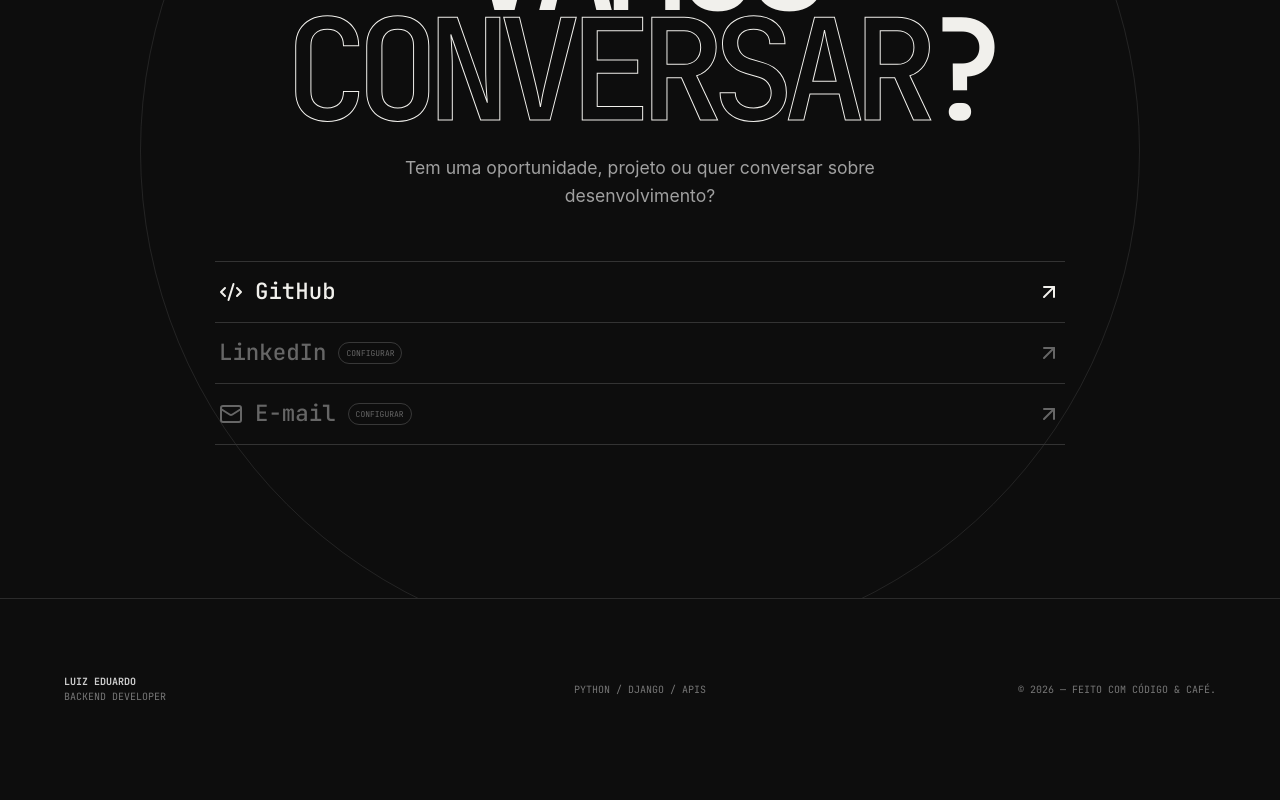
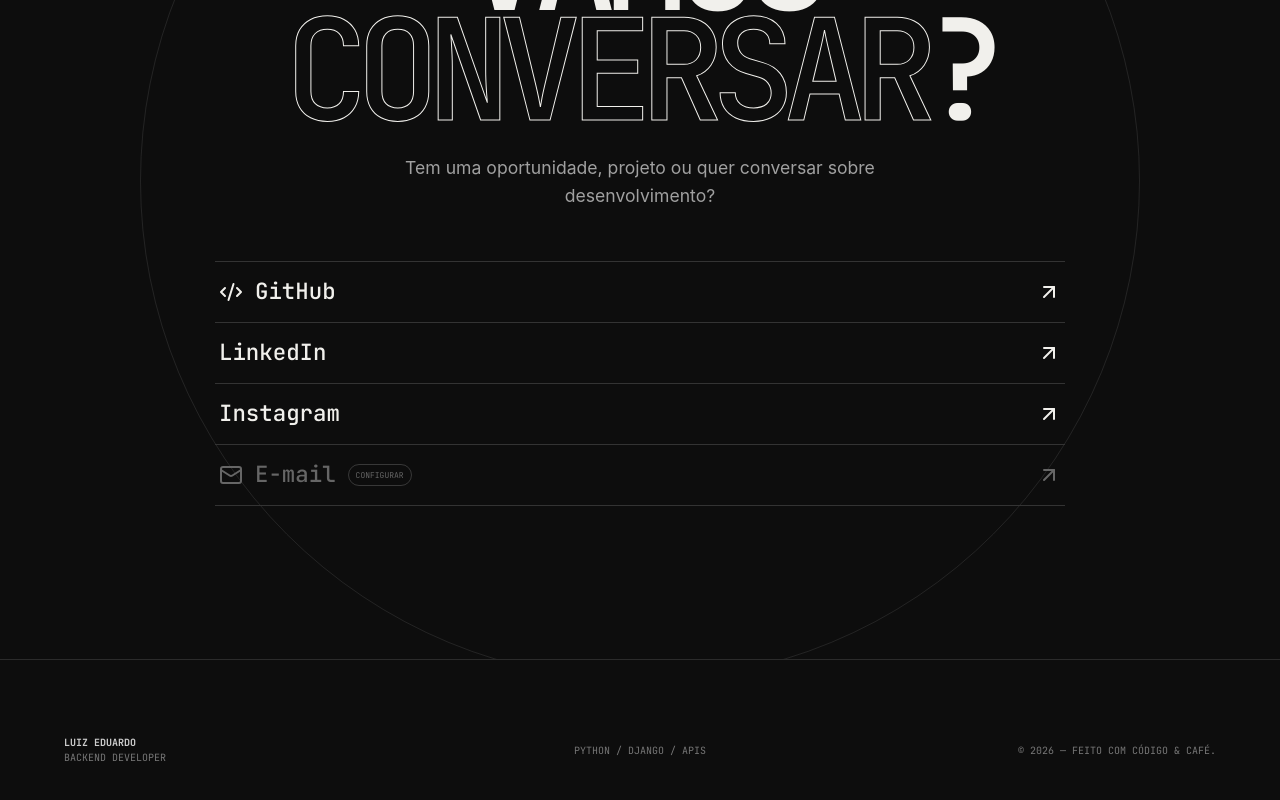
Before and after one commit to mesql1/portfolio_luiz, a Next.js app: page / in a window 1280 px wide. Shown: the part 6136-6936 px from the top of the page. Before the commit the page ends 6915 px from the top, so only its background shows below. Built offline with nearby package versions, Linux system fonts and the light colour scheme.

Commit message:
Update Site source

```diff
--- a/components/portfolio.tsx
+++ b/components/portfolio.tsx
@@ -83,7 +83,8 @@ export function TechnologyGroup({ group, index }: { group: (typeof technologyGro
 
 export function SocialLink({ href, children, icon }: { href: string; children: React.ReactNode; icon?: React.ReactNode }) {
   const unavailable = href === "#" || href.includes("exemplo.com");
-  return <a className="social-link" href={unavailable ? undefined : href} aria-disabled={unavailable} title={unavailable ? "Link pronto para configurar" : undefined}><span>{icon}{children}{unavailable && <small>CONFIGURAR</small>}</span><ArrowUpRight /></a>;
+  const external = href.startsWith("http");
+  return <a className="social-link" href={unavailable ? undefined : href} aria-disabled={unavailable} title={unavailable ? "Link pronto para configurar" : undefined} target={!unavailable && external ? "_blank" : undefined} rel={!unavailable && external ? "noreferrer" : undefined}><span>{icon}{children}{unavailable && <small>CONFIGURAR</small>}</span><ArrowUpRight /></a>;
 }
 
 export function Footer() {
@@ -108,6 +109,6 @@ export function Portfolio() {
     <section id="projetos" className="section projects-section"><SectionTitle index="02">Projetos selecionados</SectionTitle><ProjectCard project={projects[0]} /><ProjectCard project={projects[1]} reverse /><article className="coming-soon reveal"><span>03</span><div><small>EM DESENVOLVIMENTO</small><h3>Novos projetos backend e APIs em desenvolvimento.</h3></div><code>{"{ work_in_progress: true }"}</code></article></section>
     <section id="tecnologias" className="section tech-section"><SectionTitle index="03">Tecnologias</SectionTitle><div className="tech-intro"><h2>ferramentas<br />de trabalho<span>.</span></h2><p>Algumas tecnologias que utilizo nos meus projetos.</p></div><div className="tech-grid">{technologyGroups.map((group, index) => <TechnologyGroup key={group.title} group={group} index={index} />)}</div></section>
     <section id="github" className="section github-section"><div className="github-code" aria-hidden="true"><span>def build_future():</span><span>&nbsp;&nbsp;learn()</span><span>&nbsp;&nbsp;ship()</span><span>&nbsp;&nbsp;repeat()</span></div><div className="github-copy reveal"><span>04 / OPEN SOURCE</span><h2>CODE<span>.</span></h2><p>Além dos projetos apresentados aqui, mantenho outros estudos, experimentos e projetos disponíveis no GitHub.</p><Button href={profile.github}>Explorar GitHub</Button></div></section>
-    <section id="contato" className="section contact-section"><div className="orbit orbit--contact" aria-hidden="true" /><span className="contact-index">05 / CONTATO</span><h2>VAMOS<br /><span>CONVERSAR</span><i>?</i></h2><p>Tem uma oportunidade, projeto ou quer conversar sobre desenvolvimento?</p><div className="social-list"><SocialLink href={profile.github} icon={<Code2 />}>GitHub</SocialLink><SocialLink href={profile.linkedin}>LinkedIn</SocialLink><SocialLink href={profile.email} icon={<Mail />}>E-mail</SocialLink></div></section>
+    <section id="contato" className="section contact-section"><div className="orbit orbit--contact" aria-hidden="true" /><span className="contact-index">05 / CONTATO</span><h2>VAMOS<br /><span>CONVERSAR</span><i>?</i></h2><p>Tem uma oportunidade, projeto ou quer conversar sobre desenvolvimento?</p><div className="social-list"><SocialLink href={profile.github} icon={<Code2 />}>GitHub</SocialLink><SocialLink href={profile.linkedin}>LinkedIn</SocialLink><SocialLink href={profile.instagram}>Instagram</SocialLink><SocialLink href={profile.email} icon={<Mail />}>E-mail</SocialLink></div></section>
   </main><Footer /></>;
 }
--- a/lib/portfolio-data.ts
+++ b/lib/portfolio-data.ts
@@ -1,6 +1,7 @@
 export const profile = {
   github: "https://github.com/mesql1",
-  linkedin: "#",
+  instagram: "https://www.instagram.com/luiz.mesq/",
+  linkedin: "https://www.linkedin.com/in/luiz-eduardo-mesquita/",
   email: "mailto:contato@exemplo.com",
 };
 
```
